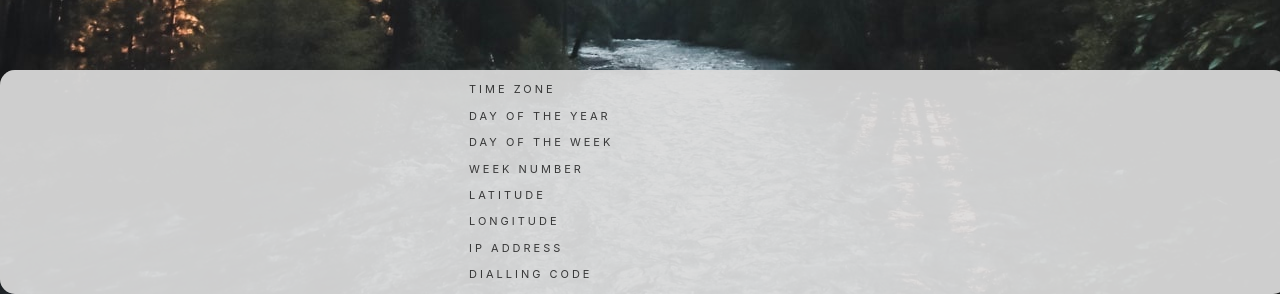
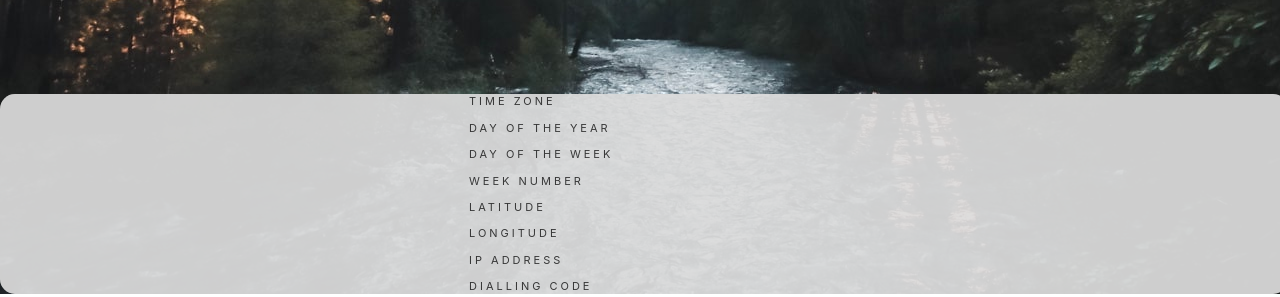
Before and after one commit to marfff/IP-International-clock-calender, a React (Create React App) app: page / in a window 1280 px wide. Both pictures are taken after a click on the button "LESS". Shown: the part 506-803 px from the top of the page. Built offline with nearby package versions, Linux system fonts and the light colour scheme; no server answers.

Commit message:
tidy/max height 200px for extra
tidy/max height 200px for extra

```diff
--- a/src/App.css
+++ b/src/App.css
@@ -40,7 +40,8 @@
 	font-size: 11px;
 	line-height: normal;
 	opacity: 0.9;
-	height: 27%;
+	height: 24%;
+	max-height:200px;
 	padding: 4px 4px;
 	line-height: 40%;
 }
```
